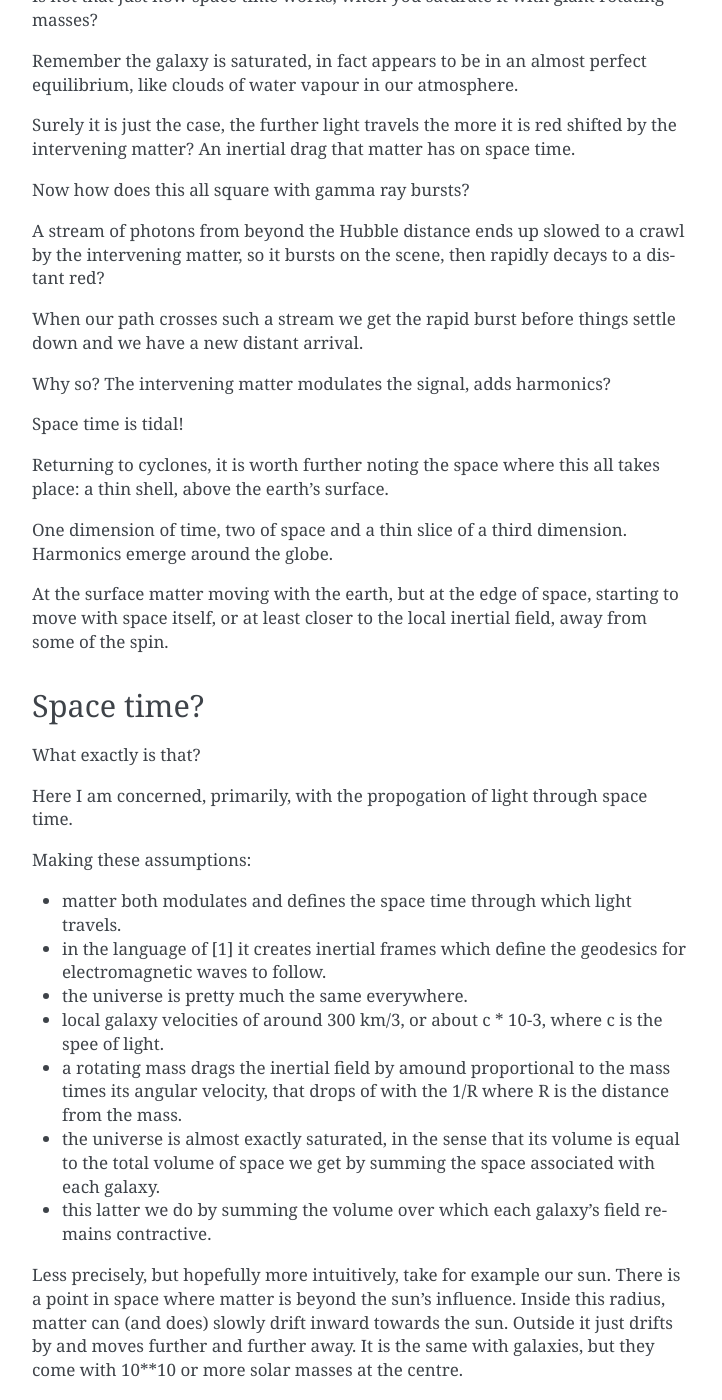
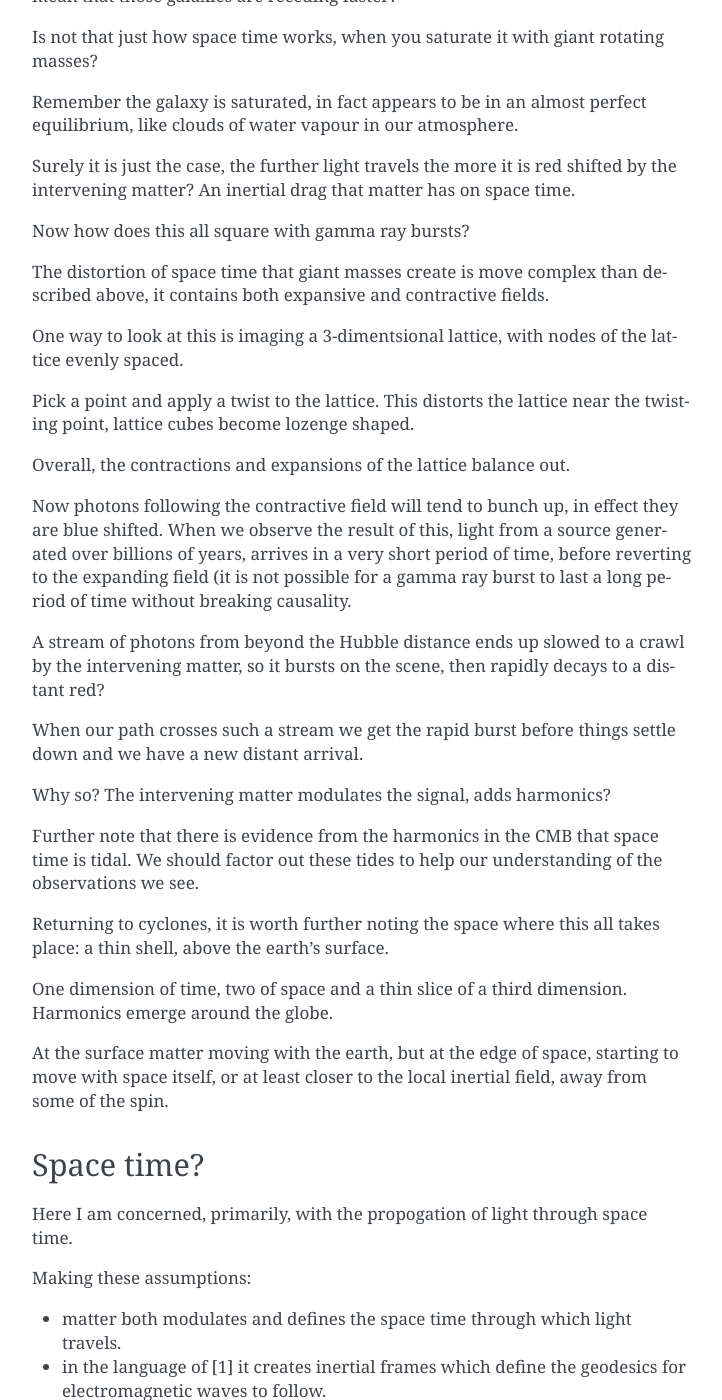
Before and after one commit to openbermuda/karmapi, a Sphinx documentation site: the page built from docs/nodice/exandcon.rst, in a window 1280 px wide and 1400 px high, scrolled down 928 px. Shown: the whole window, without its empty margins (388-1110 px from the left). Built offline with Sphinx 7.4.7, drawn with Linux system fonts in a browser that asks for light colours; formulas are drawn with MathJax 3; pages that are not in the unit, such as notebooks, are missing from menus; some of the changed text lies outside the part shown.

```diff
--- a/docs/nodice/exandcon.rst
+++ b/docs/nodice/exandcon.rst
@@ -7,10 +7,12 @@
 Within this space, time-like geodesics follow two distinct fields:
 expanding and contracting fields.
 
+[Incorrect at the second sentence].
+
 This is perhaps one of the harder parts of the theory to picture.
 
 Satelite loops of water vapour in the earth's atmosphere may help with
-this.
+this
 
 This site has excellent animations:
 
@@ -55,6 +57,25 @@
 
 Now how does this all square with gamma ray bursts?
 
+The distortion of space time that giant masses create is move complex
+than described above, it contains both expansive and contractive
+fields.
+
+One way to look at this is imaging a 3-dimentsional lattice, with
+nodes of the lattice evenly spaced.
+
+Pick a point and apply a twist to the lattice.   This distorts the
+lattice near the twisting point, lattice cubes become lozenge shaped.
+
+Overall, the contractions and expansions of the lattice balance out.
+
+Now photons following the contractive field will tend to bunch up, in
+effect they are blue shifted.  When we observe the result of this,
+light from a source generated over billions of years, arrives in a
+very short period of time, before reverting to the expanding field (it
+is not possible for a gamma ray burst to last a long period of time
+without breaking causality.
+
 A stream of photons from beyond the Hubble distance ends up slowed to
 a crawl by the intervening matter, so it bursts on the scene, then
 rapidly decays to a distant red?
@@ -64,7 +85,9 @@
 
 Why so?   The intervening matter modulates the signal, adds harmonics?
 
-Space time is tidal!
+Further note that there is evidence from the harmonics in the CMB that
+space time is tidal.  We should factor out these tides to help our
+understanding of the observations we see.
 
 Returning to cyclones, it is worth further noting the space where this
 all takes place: a thin shell, above the earth's surface.
@@ -78,8 +101,6 @@
 
 Space time?
 ===========
-
-What exactly is that?
 
 Here I am concerned, primarily, with the propogation of light through
 space time.
@@ -132,8 +153,8 @@
 the signal.
 
 What we observe here on earth is the sum over time of the modulations
-of the incoming wave.  Most of the time we just see a low glow,
-Stretched out photons that zoom by.
+of the incoming wave.  Much of the time we just see the low glow of
+the cosmic microwave background,  stretched out photons that zoom by.
 
 But as we fall into the same path as a focussed beam and we too follow
 that beam, then we see a gamma ray burst.
@@ -251,7 +272,9 @@
 
   https://iopscience.iop.org/article/10.1088/0004-637X/776/1/18
 
-The paragraph beginning *Therefore,* can largely be ignored.
+The paragraph beginning *Therefore,* can largely be ignored, other
+than noting that GRBs do not sem to occur in regions of star
+formation.
 
 What is happening is light from a distant galaxy being focussed by the
 so called *host* galaxies.
@@ -265,5 +288,24 @@
 I believe we may well be seeing the same phenomenom with gravitational
 waves.
 
+Summary
+=======
 
-[1] Another paradigm for the universe.  Colin Rourke.
+It is important to keep in mind that the light waves that we see from
+distant galaxies are just that, photons on a journey from a distant
+source.
+
+The fact that these arrive tired, and red-shifted tells us their
+journey has been expansive, in short the intervening matter is
+creating an expansive field as far as light propogation is concerned.
+
+Now think of a distant source, think of it in its terms, trying to
+shine a torch on earth.
+
+At some point it is so far from earth it can't reach it.   Or rather,
+source and destination are swirling around too much and any photons
+get blurred out.
+
+
+[1] Another paradigm for the universe.  Colin Rourke.  aka "The Book
+of magic."
```
Also changed, not shown: 2 other files.
